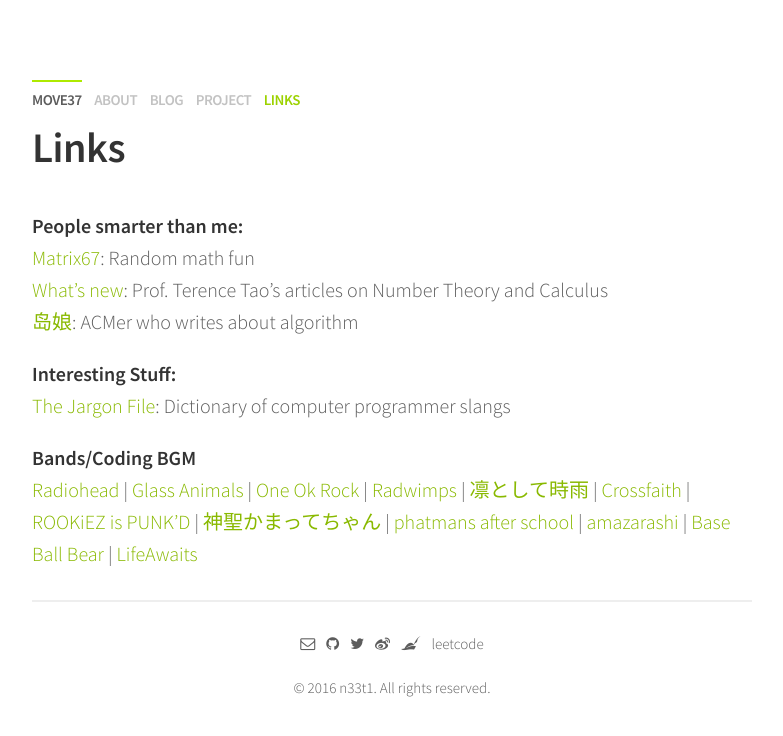
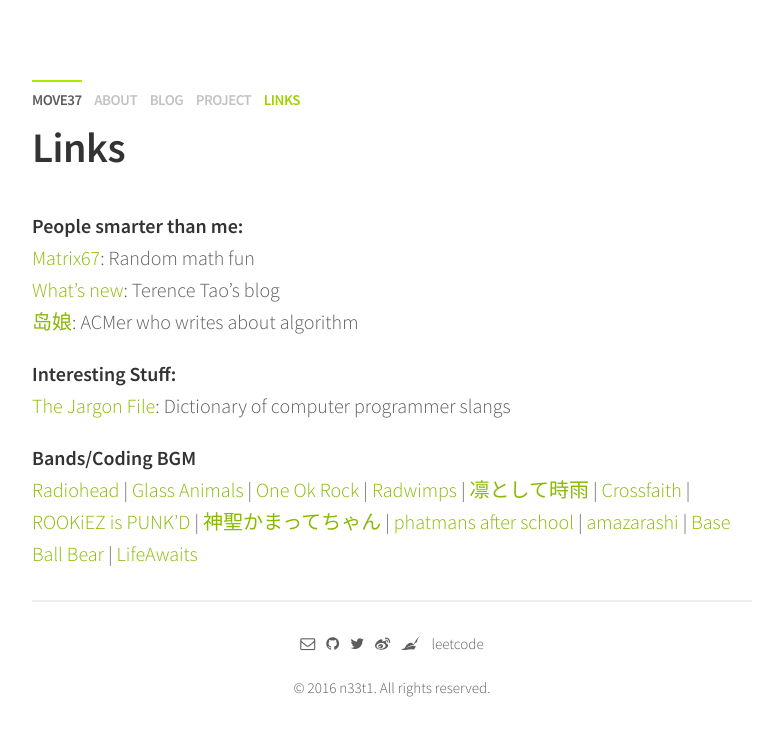
Before and after one commit to n33t1/n33t1.github.io, a Jekyll site: the page built from links.md, in a window 1280 px wide. Shown: the top 736 px of the page, without its empty margins (248-1031 px from the left). Built offline with Jekyll 4.4.1, drawn with Linux system fonts in a browser that asks for light colours; nearby versions of some CDN libraries.

Commit message:
Update links.md

```diff
--- a/links.md
+++ b/links.md
@@ -5,7 +5,7 @@
 
 **People smarter than me:**
  [Matrix67](http://www.matrix67.com/blog/): Random math fun
- [What's new](https://terrytao.wordpress.com/): Prof. Terence Tao's articles on Number Theory and Calculus
+ [What's new](https://terrytao.wordpress.com/): Terence Tao's blog
  [岛娘](http://www.shuizilong.com/house/): ACMer who writes about algorithm
 
 
```
